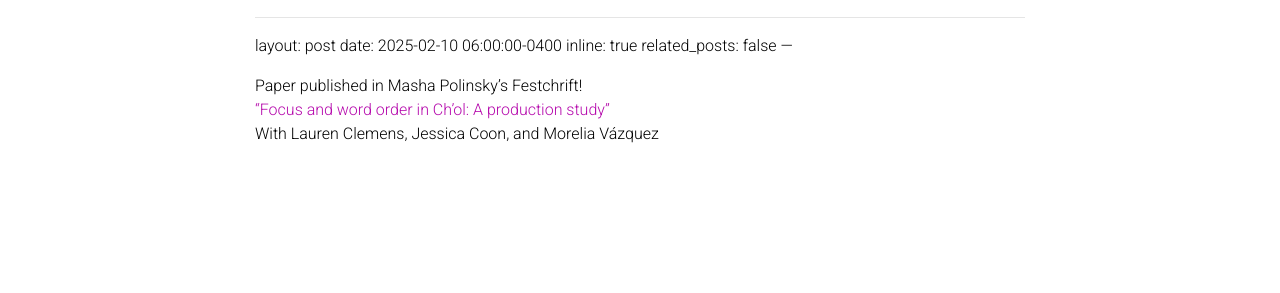
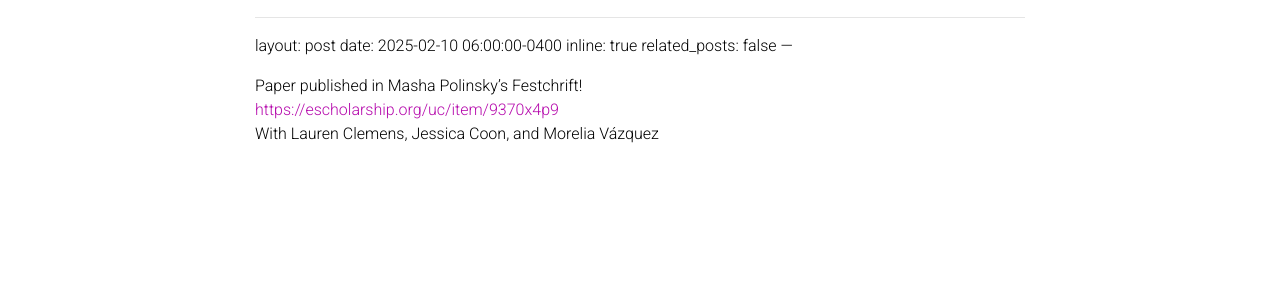
Before and after one commit to jamillahrodriguez/jamillahrodriguez.github.io, a Jekyll site: the page built from _news/announcement_1.md, in a window 1280 px wide. Shown: the part 310-603 px from the top of the page. Built offline with Jekyll 4.4.1, drawn with Linux system fonts in a browser that asks for light colours; comment, search, counter and statistics services are not loaded; a style sheet for code colours, icons or effects is not loaded.

Commit message:
Update announcement_1.md

```diff
--- a/_news/announcement_1.md
+++ b/_news/announcement_1.md
@@ -7,7 +7,7 @@
 
 Presentation (for teens): "How ChatGPT was made and how to use LLMs"
 Museum of Life and Science, Durham, NC <br>
-6:00pm-7:00pm <br>
+6:00pm-7:00pm
 
 ---
 layout: post
@@ -17,5 +17,5 @@
 ---
 
 Paper published in Masha Polinsky's Festchrift! <br>
-<a href="https://escholarship.org/uc/item/9370x4p9">"Focus and word order in Ch’ol: A production study"</a> <br>
+[https://escholarship.org/uc/item/9370x4p9]("Focus and word order in Ch’ol: A production study") <br>
 With Lauren Clemens, Jessica Coon, and Morelia Vázquez
```
